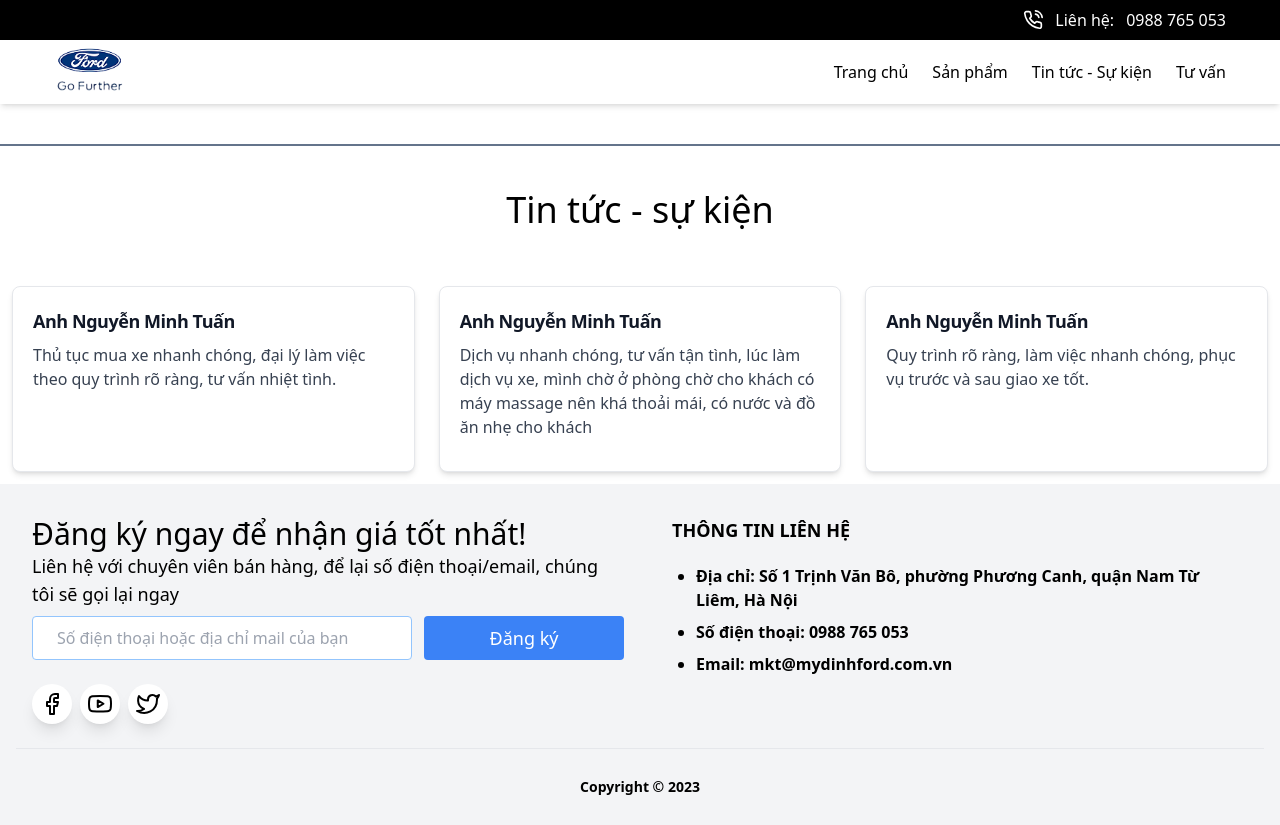
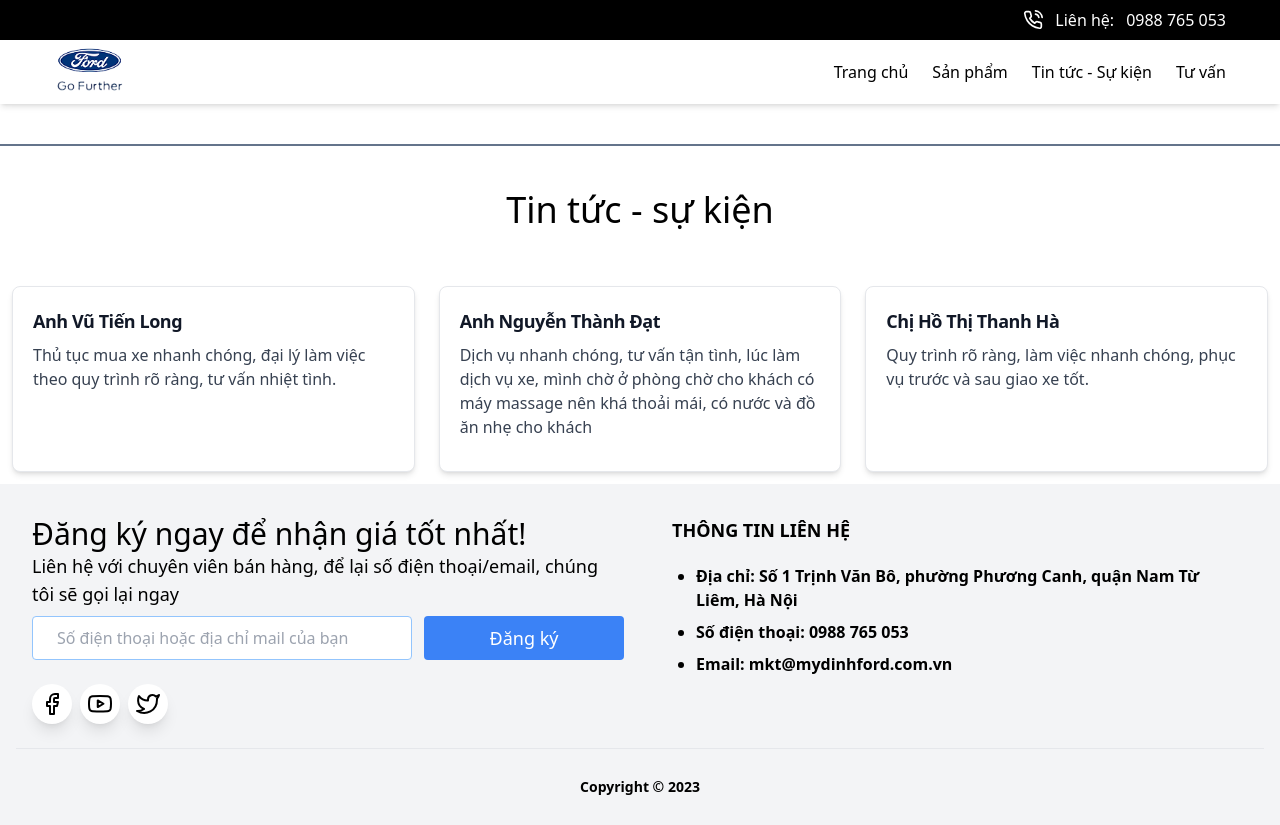
Before and after one commit to HwangLoongDev/nmt-nextjs, a Next.js app: page /trang-chu/feedback in a window 1280 px wide. Built offline with nearby package versions, Linux system fonts and the light colour scheme.

Commit message:
.fix news

```diff
--- a/pages/tin-tuc/[slug]/index.tsx
+++ b/pages/tin-tuc/[slug]/index.tsx
@@ -31,11 +31,11 @@ const NewsDetailPage = ({
         {newsDetail?.title || ""}
       </div>
       <div className="flex flex-wrap lg:w-[1220px] lg:max-w[1220px] px-4 py-3">
-        <div className="ql-container ql-snow" style={{ borderWidth: 0 }}>
+        <div className="ql-container ql-snow w-full" style={{ borderWidth: 0 }}>
           <div
             style={{ fontSize: "1rem" }}
             className="ql-editor"
-            dangerouslySetInnerHTML={{ __html: newsDetail.editorContent }}
+            dangerouslySetInnerHTML={{ __html: newsDetail?.editorContent }}
             //   innerHTML="
             //     sanitizer.bypassSecurityTrustHtml(newsDetail.editorContent || '')
             //   "
--- a/pages/trang-chu/feedback.tsx
+++ b/pages/trang-chu/feedback.tsx
@@ -16,7 +16,7 @@ const Feedback = (props: Props) => {
             <div className="p-5">
               <a href="#">
                 <h5 className="text-gray-900 font-bold text-lg tracking-tight mb-2 dark:text-white">
-                  Anh Nguyễn Minh Tuấn
+                  Anh Vũ Tiến Long
                 </h5>
               </a>
               <div className="font-normal text-gray-700 mb-3 dark:text-gray-400">
@@ -32,7 +32,7 @@ const Feedback = (props: Props) => {
             <div className="p-5">
               <a href="#">
                 <h5 className="text-gray-900 font-bold text-lg tracking-tight mb-2 dark:text-white">
-                  Anh Nguyễn Minh Tuấn
+                  Anh Nguyễn Thành Đạt
                 </h5>
               </a>
               <div className="font-normal text-gray-700 mb-3 dark:text-gray-400">
@@ -49,7 +49,7 @@ const Feedback = (props: Props) => {
             <div className="p-5">
               <a href="#">
                 <h5 className="text-gray-900 font-bold text-lg tracking-tight mb-2 dark:text-white">
-                  Anh Nguyễn Minh Tuấn
+                  Chị Hồ Thị Thanh Hà
                 </h5>
               </a>
               <div className="font-normal text-gray-700 mb-3 dark:text-gray-400">
--- a/pages/trang-chu/news.tsx
+++ b/pages/trang-chu/news.tsx
@@ -21,7 +21,7 @@ const News = ({ newsList }: Props) => {
             <div className="flex flex-col sm:flex-row lg:flex-col bg-white w-full shadow-md border border-gray-200 rounded-lg dark:bg-gray-800 dark:border-gray-700">
               <div className="w-full h-72 max-h-72 relative">
                 <Image
-                  className="rounded-t-lg w-100%"
+                  className="lg:rounded-t-lg lg:rounded-b-none sm:rounded-s-lg sm:rounded-e-none sm:rounded-b-none rounded-t-lg w-100%"
                   src={item.thumbnail[0]}
                   fill
                   alt={item.title}
```
